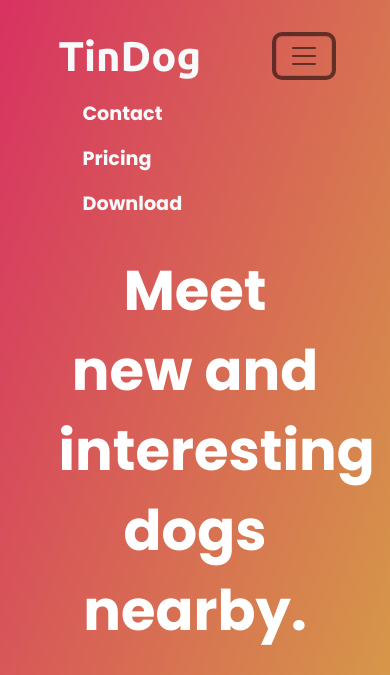
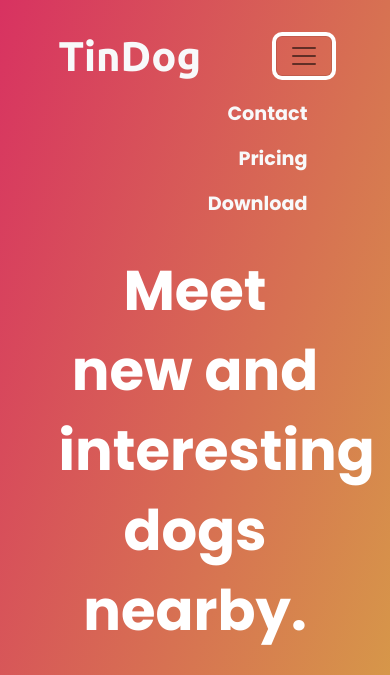
Before and after one commit to 03Karan30/tindog-website, a plain HTML site: page index.html in a window 390 px wide. Both pictures are taken after a click on the button "Toggle navigation". Shown: the top 675 px of the page. Drawn offline with nearby package versions, Linux system fonts and the light colour scheme.

Commit message:
tindog commit

```diff
--- a/css/styles.css
+++ b/css/styles.css
@@ -41,12 +41,16 @@ p{
     font-size: 2.6rem;
     font-weight: bold;
 }
+.navbar-toggler{
+    color: #fff;
+}
 .navbar{
     padding-bottom: 9%;
 }
 .nav-item{
     margin: 0;
     padding: 0 1.5rem;
+    text-align: right;
 }
 .nav-link{
     font-size: 1.2rem;
```
Also changed, not shown: index.html (+1 -1 lines).
